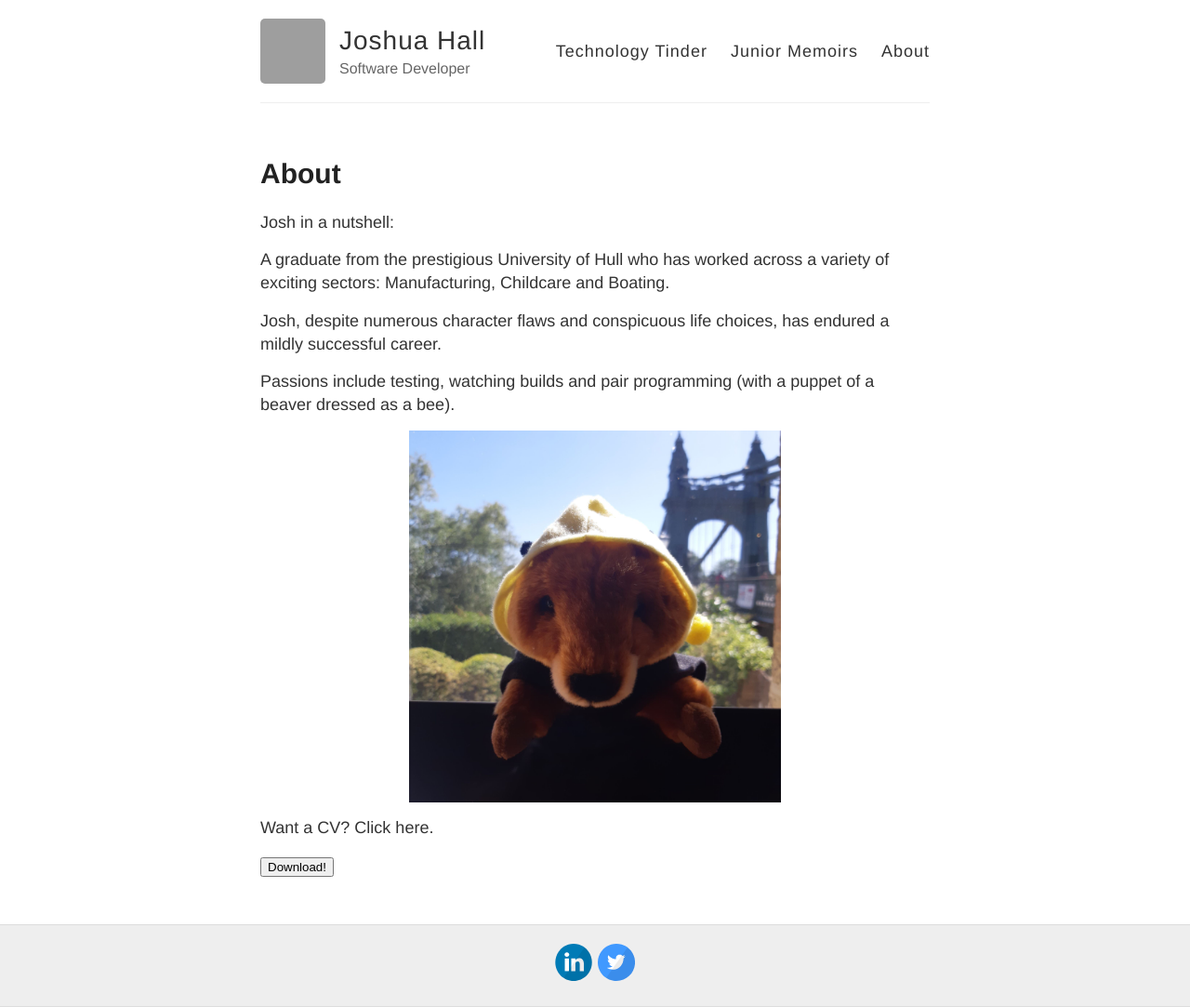
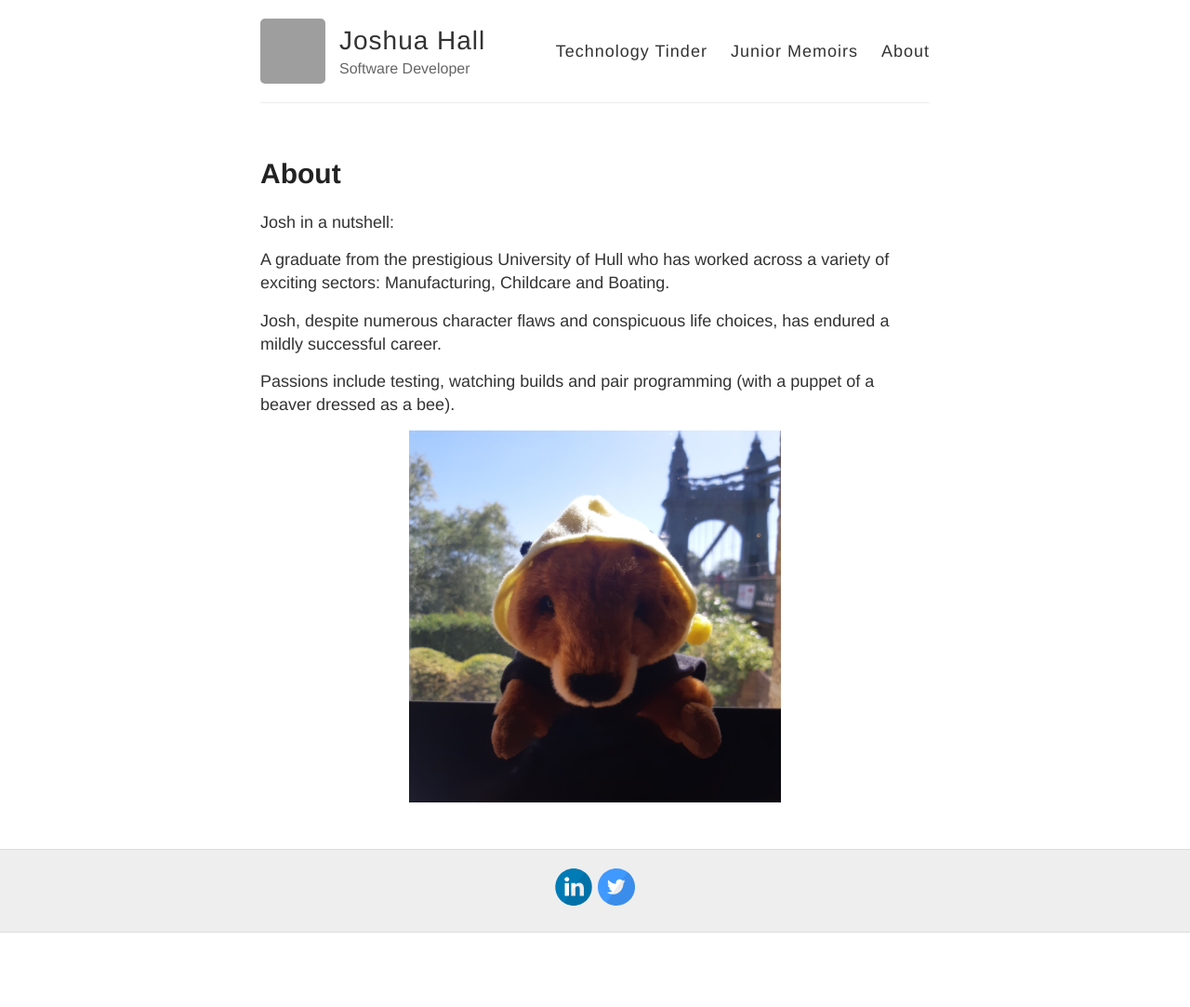
Before and after one commit to JoshuaHall1995/JoshuaHall1995.github.io, a Jekyll site: the page built from about.md, in a window 1280 px wide. Shown: the whole page at 93% size. Built offline with Jekyll 4.4.1, drawn with Linux system fonts in a browser that asks for light colours; after the commit the page ends 1003 px from its top, so only the background shows below that; grey boxes are pictures that could not be loaded.

Commit message:
Hide it again

```diff
--- a/about.md
+++ b/about.md
@@ -17,7 +17,7 @@ Passions include testing, watching builds and pair programming (with a puppet of
     margin-left: auto;
     margin-right: auto;"/>
 
-Want a CV? Click here.
+<!-- Want a CV? Click here.
 <form method="get" action="/documents/JoshCV2020.pdf">
    <button type="submit">Download!</button>
-</form>
+</form> -->
```
